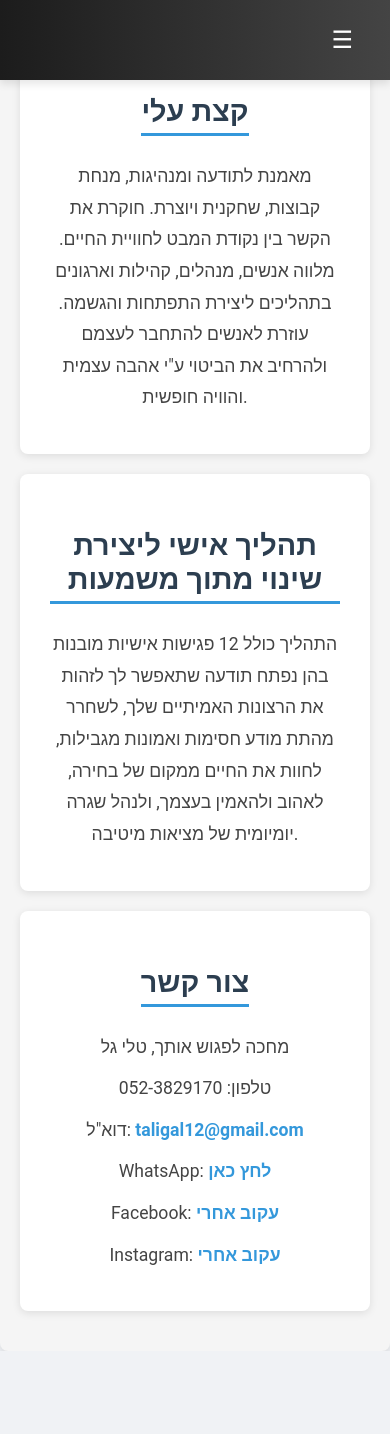
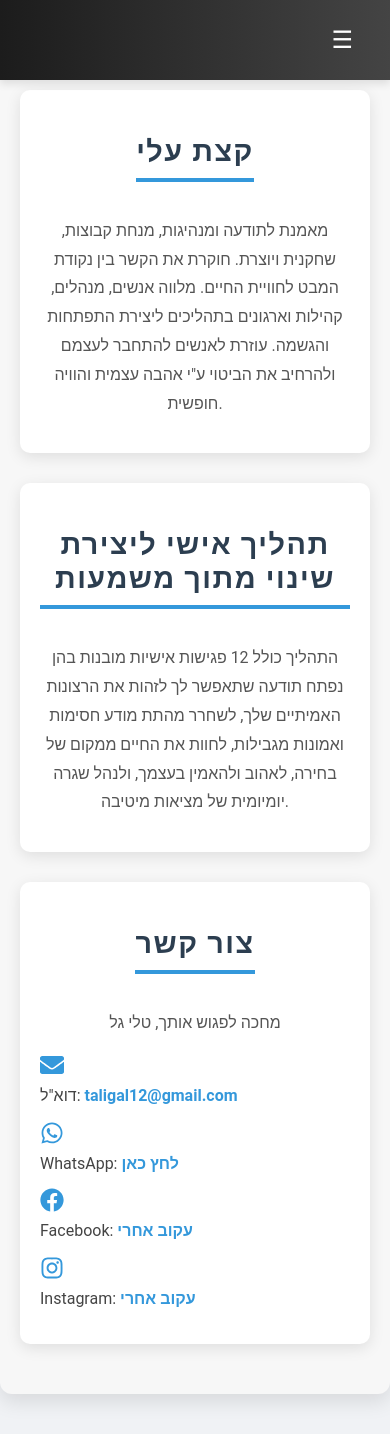
Before and after one commit to Itayaviani/final_project, a React (Vite) app in the folder client/: page /personalProcess in a window 390 px wide. Before the commit the page ends 1351 px from the top, so only its background shows below. Built offline with nearby package versions, Linux system fonts and the light colour scheme.

Commit message:
new changes

```diff
--- a/client/src/components/Profile/Profile.css
+++ b/client/src/components/Profile/Profile.css
@@ -50,10 +50,10 @@ body {
 
 .profile-container h1 {
   font-size: 2.4em; /* Large font size for the header */
-  border-bottom: 3px solid #4CAF50; /* Thicker border for emphasis */
+  border-bottom: 3px solid #077af4; /* Thicker border for emphasis */
   padding-bottom: 15px; /* Padding for spacing */
   margin-bottom: 30px; /* Increased margin for separation */
-  color: #4CAF50; /* Green color for the header */
+  color: #0265e6; /* Green color for the header */
   text-transform: uppercase; /* Uppercase text for impact */
   letter-spacing: 2px; /* Increased letter spacing for a stylish look */
 }
@@ -78,7 +78,7 @@ body {
 
 .profile-details p::before {
   content: '• '; /* Bullet point for each detail */
-  color: #4CAF50; /* Matching green color */
+  color: #055bef; /* Matching green color */
 }
 
 .profile-details:hover {
--- a/client/src/components/admin/AdminPanel.css
+++ b/client/src/components/admin/AdminPanel.css
@@ -38,10 +38,10 @@
 }
 
 .category h2 {
-  border-bottom: 2px solid #4CAF50;
+  border-bottom: 2px solid #fc5b05;
   padding-bottom: 5px;
   margin-bottom: 15px;
-  color: #4CAF50;
+  color: #fa4f06;
   text-align: center; /* הוספתי את זה */
 }
 
--- a/client/src/pages/contactsUs/ContactsUs.css
+++ b/client/src/pages/contactsUs/ContactsUs.css
@@ -17,7 +17,7 @@
 
   .map-container {
     margin-bottom: 30px;
-    border: 3px solid #4CAF50;
+    border: 3px solid #050606;
     border-radius: 10px;
     overflow: hidden;
   }
@@ -62,7 +62,7 @@
   .submit-btn {
     width: 100%;
     padding: 15px 20px;
-    background-color: #4CAF50;
+    background-color: #048fcf;
     color: white;
     border: none;
     border-radius: 5px;
--- a/client/src/pages/personalProcess/PersonalProcess.jsx
+++ b/client/src/pages/personalProcess/PersonalProcess.jsx
@@ -1,11 +1,10 @@
 import React from 'react';
+import { FaEnvelope, FaInstagram, FaFacebook, FaWhatsapp } from 'react-icons/fa';
 import './personalProcess.css';
 
 function PersonalProcess() {
     return (
         <div className="personal-process-container">
-
-
             <section id="about" className="content-section">
                 <h2>קצת עלי</h2>
                 <p>
@@ -27,11 +26,22 @@ function PersonalProcess() {
             <section id="contact" className="content-section">
                 <h2>צור קשר</h2>
                 <p>מחכה לפגוש אותך, טלי גל</p>
-                <p>טלפון: 052-3829170</p>
-                <p>דוא"ל: <a href="mailto:taligal12@gmail.com">taligal12@gmail.com</a></p>
-                <p>WhatsApp: <a href="https://wa.me/972523829170" target="_blank">לחץ כאן</a></p>
-                <p>Facebook: <a href="https://www.facebook.com/share/LQ1PZB68oyWhib3g/?mibextid=qi2Omg" target="_blank">עקוב אחרי</a></p>
-                <p>Instagram: <a href="https://www.instagram.com/taligal12?utm_source=qr&igsh=MWwzb2w5NHNkdnp0Yg==" target="_blank">עקוב אחרי</a></p>
+                <div className="contact-item">
+                    <FaEnvelope className="contact-icon" />
+                    <p>דוא"ל: <a href="mailto:taligal12@gmail.com">taligal12@gmail.com</a></p>
+                </div>
+                <div className="contact-item">
+                    <FaWhatsapp className="contact-icon" />
+                    <p>WhatsApp: <a href="https://wa.me/972523829170" target="_blank" rel="noopener noreferrer">לחץ כאן</a></p>
+                </div>
+                <div className="contact-item">
+                    <FaFacebook className="contact-icon" />
+                    <p>Facebook: <a href="https://www.facebook.com/share/LQ1PZB68oyWhib3g/?mibextid=qi2Omg" target="_blank" rel="noopener noreferrer">עקוב אחרי</a></p>
+                </div>
+                <div className="contact-item">
+                    <FaInstagram className="contact-icon" />
+                    <p>Instagram: <a href="https://www.instagram.com/taligal12?utm_source=qr&igsh=MWwzb2w5NHNkdnp0Yg==" target="_blank" rel="noopener noreferrer">עקוב אחרי</a></p>
+                </div>
             </section>
         </div>
     );
--- a/client/src/pages/personalProcess/personalProcess.css
+++ b/client/src/pages/personalProcess/personalProcess.css
@@ -1,41 +1,60 @@
-
-
+/* General container styling */
 .personal-process-container {
     font-family: 'Roboto', sans-serif;
     max-width: 1200px;
-    margin: 0 auto;
-    padding: 20px;
-    background-color: #f5f5f5;
-    box-shadow: 0 4px 10px rgba(0, 0, 0, 0.1);
-    border-radius: 8px;
-    text-align: center; /* מיישר את כל הטקסט במרכז */
+    margin: 40px auto;
+    padding: 40px;
+    background-color: #f7f7f7;
+    box-shadow: 0 8px 20px rgba(0, 0, 0, 0.1);
+    border-radius: 12px;
+    text-align: center;
+    transition: box-shadow 0.3s ease, transform 0.3s ease;
 }
 
-.content-section {
-    padding: 30px;
-    background-color: #ffffff;
-    margin: 20px 0;
-    border-radius: 8px;
-    box-shadow: 0 2px 8px rgba(0, 0, 0, 0.1);
-    text-align: center; /* מיישר את התוכן של כל סעיף למרכז */
+/* Hover effect for the container */
+.personal-process-container:hover {
+    box-shadow: 0 12px 24px rgba(0, 0, 0, 0.2);
+    transform: translateY(-5px);
 }
 
+/* Section styling */
+.content-section {
+    padding: 40px;
+    background-color: #ffffff;
+    margin: 30px 0;
+    border-radius: 10px;
+    box-shadow: 0 4px 15px rgba(0, 0, 0, 0.1);
+    text-align: center;
+    transition: transform 0.3s ease, box-shadow 0.3s ease;
+}
+
+/* Hover effect for sections */
+.content-section:hover {
+    transform: translateY(-3px);
+    box-shadow: 0 6px 20px rgba(0, 0, 0, 0.15);
+}
+
+/* Heading styling */
 .content-section h2 {
     color: #2c3e50;
-    font-size: 1.8em;
-    margin-bottom: 15px;
-    border-bottom: 3px solid #3498db;
+    font-size: 2.2em;
+    margin-bottom: 20px;
+    border-bottom: 4px solid #3498db;
     display: inline-block;
-    padding-bottom: 5px;
+    padding-bottom: 10px;
+    text-transform: uppercase;
+    letter-spacing: 1.5px;
 }
 
+/* Paragraph styling */
 .content-section p {
     line-height: 1.8;
-    color: #444;
-    font-size: 1.1em;
-    margin: 10px 0;
+    color: #555;
+    font-size: 1.2em;
+    margin: 15px 0;
 }
 
+/* Link styling */
 .content-section a {
     color: #3498db;
     text-decoration: none;
@@ -45,14 +64,60 @@
 }
 
 .content-section a:hover {
-    text-decoration: none;
     color: #2c3e50;
     border-bottom: 2px solid #2c3e50;
 }
 
-.content-section p svg {
-    margin-right: 8px;
-    vertical-align: middle;
+/* Contact item styling */
+.contact-item {
+    display: flex;
+    align-items: center;
+    justify-content: center;
+    margin: 10px 0;
+}
+
+.contact-icon {
+    margin-right: 10px;
     color: #3498db;
+    font-size: 1.5em;
+}
+
+/* Social media icons */
+.contact-item p {
+    margin: 0;
     font-size: 1.2em;
+    color: #444;
+    text-align: left;
 }
+
+/* Responsive styling */
+@media (max-width: 768px) {
+    .personal-process-container {
+        padding: 20px;
+    }
+
+    .content-section {
+        padding: 20px;
+    }
+
+    .content-section h2 {
+        font-size: 1.8em;
+    }
+
+    .content-section p {
+        font-size: 1em;
+    }
+
+    .content-section a {
+        font-size: 1em;
+    }
+
+    .contact-item {
+        flex-direction: column;
+        align-items: flex-start;
+    }
+
+    .contact-icon {
+        margin-bottom: 5px;
+    }
+}
```
